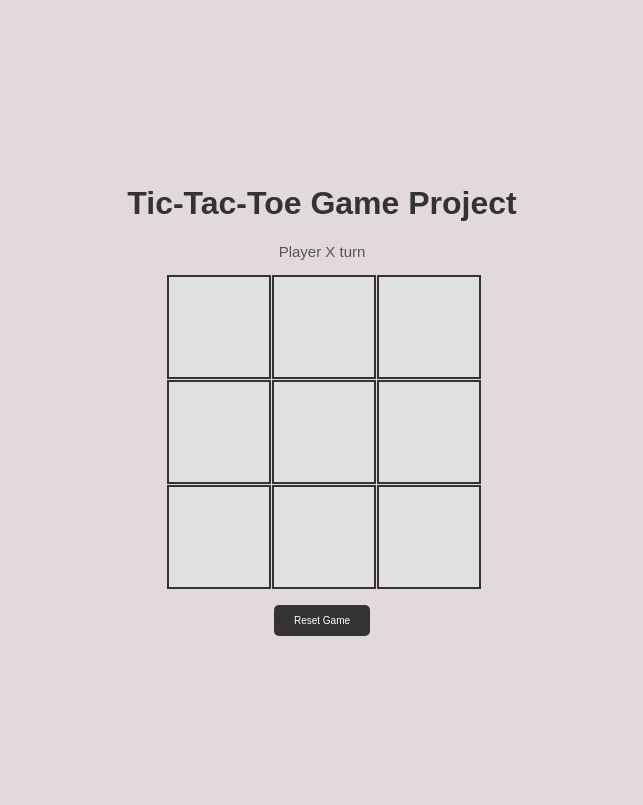
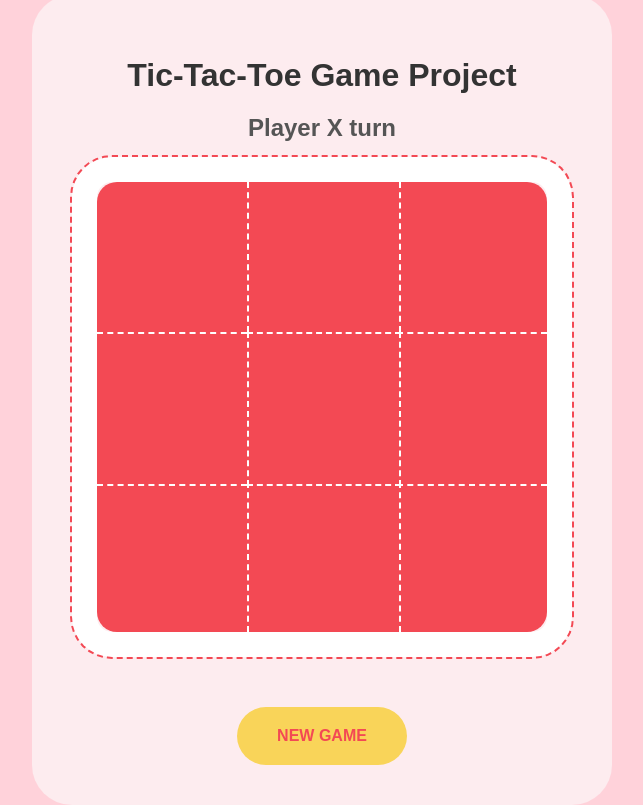
Before and after one commit to KatrinaPa/tic-tac-toe-game, a plain HTML site: page tic_tac_toe/index.html in a window 1280 px wide. Shown: the whole page, without its empty margins (318-961 px from the left). Drawn offline with Linux system fonts and the light colour scheme.

Commit message:
updated game logic in JS (for RESET buttom work correctly) and added some styling according figma design

```diff
--- a/tic_tac_toe/index.html
+++ b/tic_tac_toe/index.html
@@ -7,6 +7,7 @@
     <link rel="stylesheet" href="style.css">
 </head>
 <body>
+    <div class="container">
         <h1>Tic-Tac-Toe Game Project</h1>
 
         <!-- Display for current player's turn or game result -->
@@ -26,8 +27,9 @@
         </div>
 
         <!-- Reset Button -->
-    <button id="reset" tabindex="0">Reset Game</button><!--Resets the game for a new round-->
+        <button id="reset" tabindex="0">New Game</button><!--Resets the game for a new round-->
 
         <script src="script.js"></script><!-- Links JavaScript file, ensuring HTML loads first so JS can interact with existing elements. -->
+</div>
 </body>
 </html>
--- a/tic_tac_toe/script.js
+++ b/tic_tac_toe/script.js
@@ -1,3 +1,18 @@
+// Defining winning combinations
+const winCombinations = [
+  // Rows
+  [0, 1, 2],
+  [3, 4, 5],
+  [6, 7, 8],
+  // Columns
+  [0, 3, 6],
+  [1, 4, 7],
+  [2, 5, 8],
+  // Diagonals
+  [0, 4, 8],
+  [2, 4, 6]
+];
+
 let board = [
     ['', '', ''],//index: 0,1,2
     ['', '', ''],//index: 3,4,5
@@ -31,6 +46,7 @@ function handleClickCell(event) {
         // Check for win or draw here
         if (checkForWin()) {
             statusDisplay.textContent = `Player ${currentPlayer} wins!`;
+            highlightWinningCells(); // Highlight the winning cells
             gameOver = true;  // Set game over flag
             return;
         } else if (checkForDraw()) {
@@ -47,21 +63,6 @@ function handleClickCell(event) {
 
 // Function to check for a WIN
 function checkForWin() {
-    // Defining winning combinations
-    const winCombinations = [
-        // Rows
-        [0, 1, 2],
-        [3, 4, 5],
-        [6, 7, 8],
-        // Columns
-        [0, 3, 6],
-        [1, 4, 7],
-        [2, 5, 8],
-        // Diagonals
-        [0, 4, 8],
-        [2, 4, 6]
-    ];
-
   // Flatten board for easier access to win combinations
   const flatBoard = board.flat();//It will produce a 1D array: ['', '', '', '', '', '', '', '', ''].
   //Example: Index 3 in flatBoard corresponds to the cell at position (1, 0) in the 2D array (middle-left).
@@ -91,8 +92,28 @@ function checkForDraw() {
     ['', '', '']
   ];
   currentPlayer = 'X';
-    cells.forEach(cell => (cell.textContent = ''));
+  cells.forEach(cell => {
+    cell.textContent = '';
+    cell.style.backgroundColor = '';
+    cell.style.color = '';
+  });
   statusDisplay.textContent = `Player ${currentPlayer}'s turn`;
+  gameOver = false;  // Reset game over flag
+  }
+
+  // Function to highlight the winning cells
+function highlightWinningCells() {
+  const flatBoard = board.flat();
+  winCombinations.forEach(combination => {
+      const [a, b, c] = combination;
+        if (flatBoard[a] === flatBoard[b] && flatBoard[a] === flatBoard[c] && flatBoard[a] !== '') {
+          combination.forEach(index => {
+            const cell = document.querySelectorAll('.cell')[index];
+            cell.style.backgroundColor = '#F9D459';
+            cell.style.color = '#F34954';
+          });
+      }
+  });
 }
 
   // Event listeners for cells and reset button
--- a/tic_tac_toe/style.css
+++ b/tic_tac_toe/style.css
@@ -1,4 +1,4 @@
-  /* General body styling */
+/* General body styling */
 body {
     display: flex;
     flex-direction: column;
@@ -7,51 +7,113 @@ body {
     height: 100vh;
     margin: 0;
     font-family: Arial, sans-serif;
-    background-color: #e2dada;
-
+    background-color: #FFD2DA;
 }
 
 /* Title styling */
 h1 {
     color: #333;
+    font-size: 2em;
+    margin-bottom: 20px;
 }
 
 /* Status display styling */
 #status {
-    font-size: 15px;
+    font-size: 1.5em;
     margin-bottom: 15px;
-    color: #555; /* Medium grey color */
+    color: #555;
+    font-weight: bold;
+    text-align: center;
+}
+
+.container {
+    background-color: #FDECEF;
+    border-radius: 40px;
+    padding: 40px;
+    display: flex;
+    flex-direction: column;
+    align-items: center;
 }
 
 /* Styles for the game board */
 .board {
     display: grid;
-    grid-template-columns: repeat(3, 100px); /* 3 columns of equal width */
-    grid-template-rows: repeat(3, 100px);    /* 3 rows of equal height */
-    gap: 5px;  /* Space between cells */
+    grid-template-columns: repeat(3, 1fr); /* 3 columns of equal width */
+    grid-template-rows: repeat(3, 1fr); /* 3 rows of equal height */
+    width: 450px;
+    height: 450px;
+    gap: 0;
+    position: relative;
+    border: 25px solid white;
+    border-radius: 40px;
+    outline: 2px dashed #F34954;
 }
 
 /* Individual cell styles */
 .cell {
-    width: 100px;  /* Fixed width for each cell */
-    height: 100px; /* Fixed height for each cell */
+    width: 100%;
+    height: 100%;
     display: flex;
     justify-content: center;
     align-items: center;
-    font-size: 2.5em; /* Larger font for X and O */
-    border: 2px solid #333; /* Dark border for cells */
-    background-color: #e0e0e0; /* Light grey background for cells */
-    cursor: pointer; /* Pointer cursor on hover */
+    font-size: 4em;
+    color: #F9D459; /* Default text color */
+    background-color: #F34954;
+    cursor: pointer;
+    transition: background-color 0.3s, color 0.3s; /* Smooth transition for color changes */
+    position: relative; /* This enables z-index to work */
+}
+
+/* Vertical dashed lines between cells in the middle column */
+.cell[data-cell="1"],
+.cell[data-cell="4"],
+.cell[data-cell="7"] {
+    border-right: 2px dashed white;
+    border-left: 2px dashed white;
+    z-index: 1;
+}
+
+/* Horizontal dashed lines between cells in the middle row */
+.cell[data-cell="3"],
+.cell[data-cell="4"],
+.cell[data-cell="5"] {
+    border-bottom: 2px dashed white;
+    border-top: 2px dashed white;
+    z-index: 1;
+}
+
+/* Round corners for cells at the edges of the grid */
+.cell[data-cell="0"] {
+    border-top-left-radius: 20px; /* Round top-left corner */
+}
+
+.cell[data-cell="2"] {
+    border-top-right-radius: 20px; /* Round top-right corner */
+}
+
+.cell[data-cell="6"] {
+    border-bottom-left-radius: 20px; /* Round bottom-left corner */
+}
+
+.cell[data-cell="8"] {
+    border-bottom-right-radius: 20px; /* Round bottom-right corner */
+}
+
+/* Ensure that borders in the center row/column aren't overlapping */
+.cell[data-cell="4"] {
+    z-index: 2; /* Center cell needs a higher stacking context */
 }
 
 /* Reset button styling */
 #reset {
-    margin-top: 20px;
-    padding: 10px 20px;
-    font-size: 10px;
-    cursor: pointer; /* Pointer cursor on hover */
+    margin-top: 50px;
+    padding: 20px 40px;
+    font-size: 1em;
+    font-weight: bold;
+    cursor: pointer;
     border: none;
-    background-color: #333; /* Dark background for button */
-    color: #fff; /* White text color */
-    border-radius: 5px; /* Rounded corners */
+    background-color: #F9D459;
+    color: #F34954;
+    border-radius: 30px;
+    text-transform: uppercase;
 }
```
Lines whose indentation alone changed are shown as unchanged.
